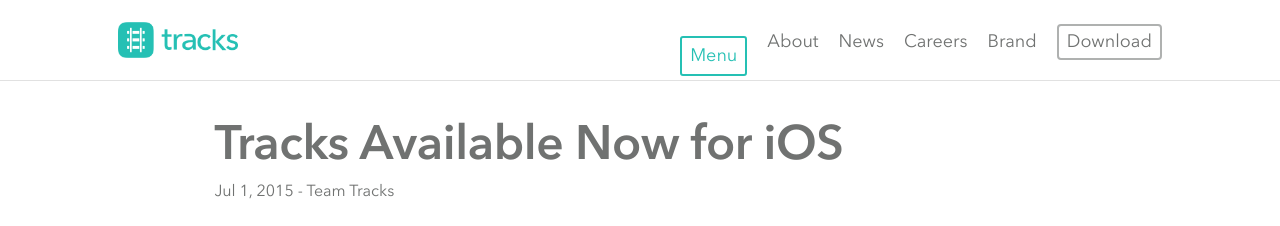
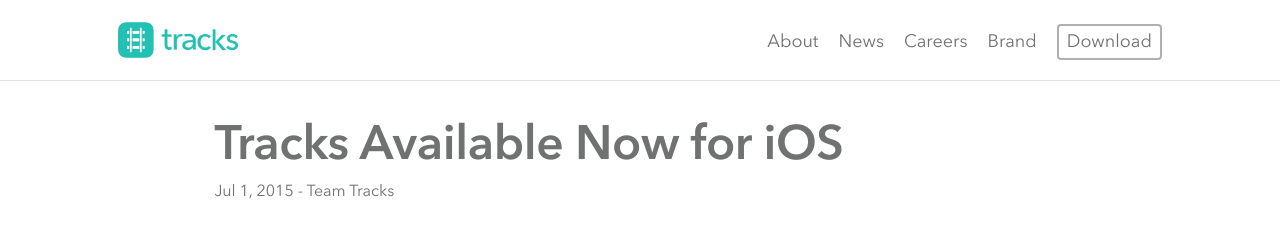
Before and after one commit to getontracks/getontracks.github.io, a Jekyll site: the page built from _posts/2015-07-24-welcome-to-jekyll.markdown, in a window 1280 px wide. Shown: the top 226 px of the page. Built offline with Jekyll 4.4.1, drawn with Linux system fonts in a browser that asks for light colours; comment, search, counter and statistics services are not loaded.

Commit message:
more mobile btn updates

```diff
--- a/_sass/_media.scss
+++ b/_sass/_media.scss
@@ -1,4 +1,4 @@
-.mobile-menu {
+.mobile-menu-btn {
     display: none;
 }
 
@@ -111,7 +111,7 @@
         display: none;
     }
 
-    .mobile-menu {
+    .mobile-menu-btn {
         display: block;
     }
 
```
Also changed, not shown: 2 other files.
